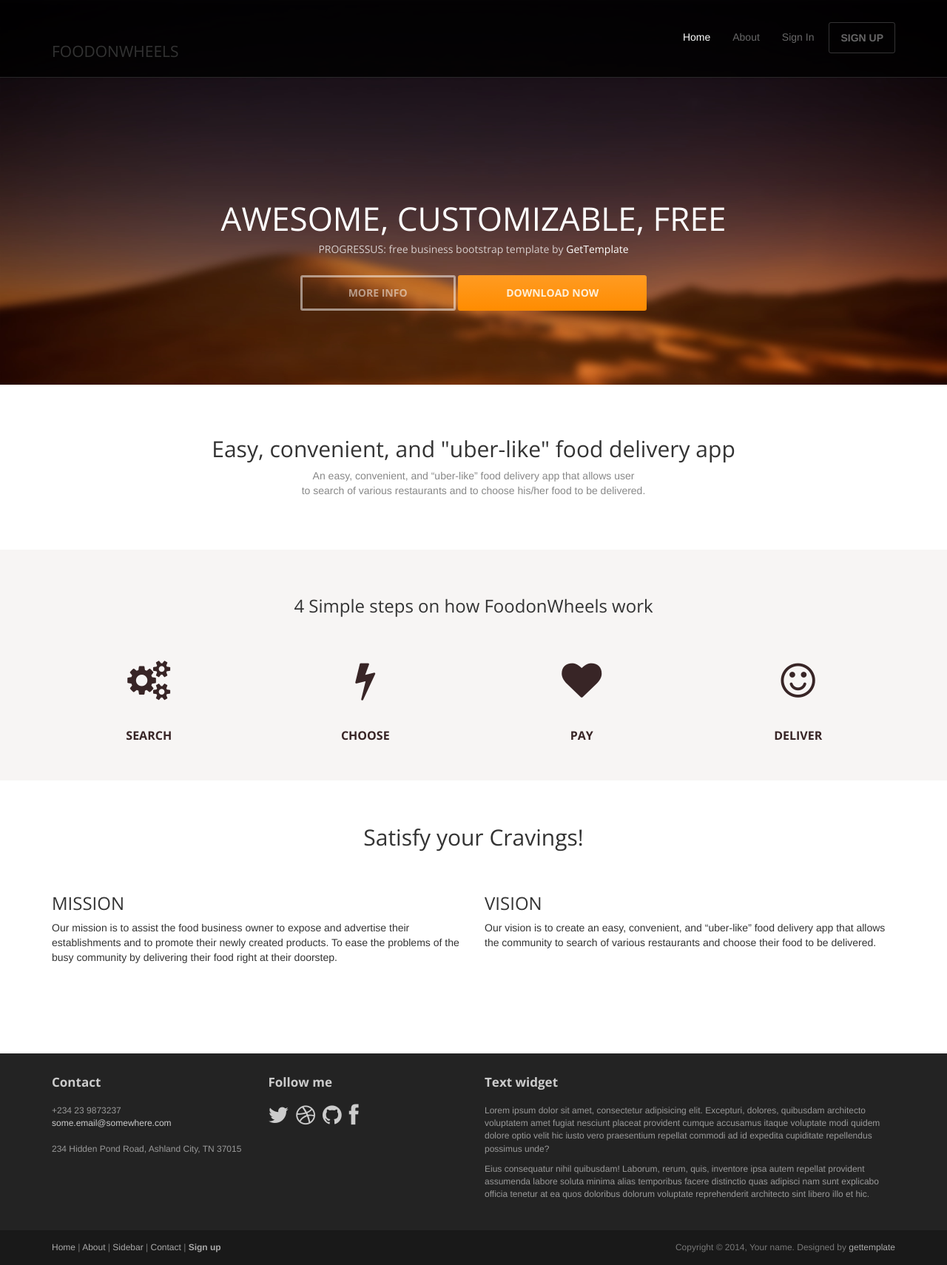
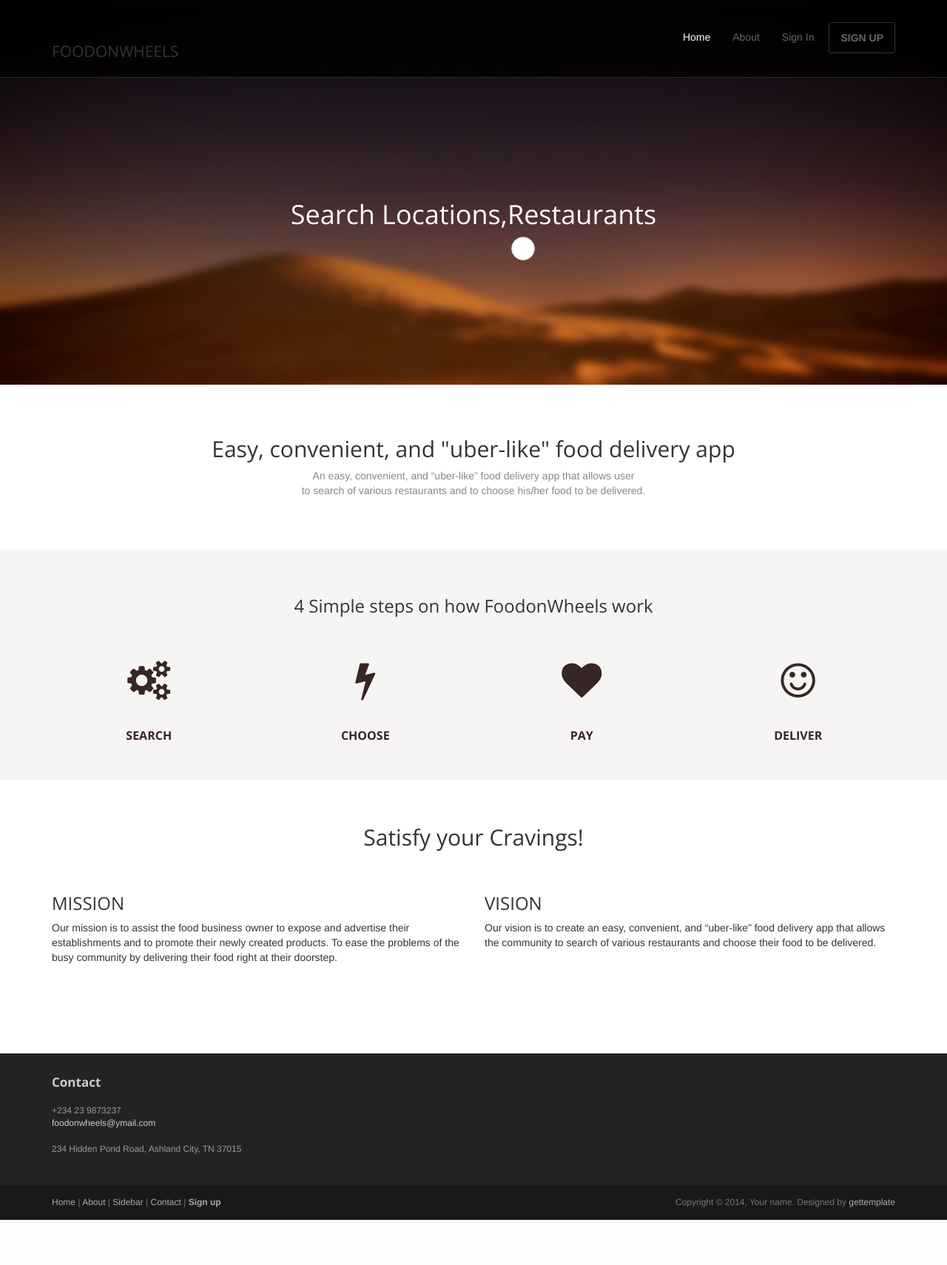
Before and after one commit to shannoncates/FoodDelivery, a Flask app: page / in a window 1280 px wide. Shown: the whole page at 74% size. After the commit the page ends 1649 px from the top, so only its background shows below. Run offline with Flask 2, Linux system fonts and the light colour scheme; some libraries are stand-ins or nearby versions; some web fonts are replaced.

Commit message:
Added Search Bar in Landing Page

```diff
--- /dev/null
+++ b/app/static/css/searchbar.css
@@ -0,0 +1,50 @@
+.search-form .form-group {
+  float: right !important;
+  transition: all 0.35s, border-radius 0s;
+  width: 32px;
+  height: 32px;
+  background-color: #fff;
+  box-shadow: 0 1px 1px rgba(0, 0, 0, 0.075) inset;
+  border-radius: 25px;
+  border: 1px solid #ccc;
+}
+.search-form .form-group input.form-control {
+  padding-right: 20px;
+  border: 0 none;
+  background: transparent;
+  box-shadow: none;
+  display:block;
+}
+.search-form .form-group input.form-control::-webkit-input-placeholder {
+  display: none;
+}
+.search-form .form-group input.form-control:-moz-placeholder {
+  /* Firefox 18- */
+  display: none;
+}
+.search-form .form-group input.form-control::-moz-placeholder {
+  /* Firefox 19+ */
+  display: none;
+}
+.search-form .form-group input.form-control:-ms-input-placeholder {
+  display: none;
+}
+.search-form .form-group:hover,
+.search-form .form-group.hover {
+  width: 100%;
+  border-radius: 4px 25px 25px 4px;
+}
+.search-form .form-group span.form-control-feedback {
+  position: absolute;
+  top: -1px;
+  right: -2px;
+  z-index: 2;
+  display: block;
+  width: 34px;
+  height: 34px;
+  line-height: 34px;
+  text-align: center;
+  color: #3596e0;
+  left: initial;
+  font-size: 14px;
+}
--- a/app/templates/index.html
+++ b/app/templates/index.html
@@ -17,6 +17,7 @@
 	<!-- Custom styles for our template -->
 	<link rel="stylesheet" href="static/css/bootstrap-theme.css" media="screen" >
 	<link rel="stylesheet" href="static/css/main.css">
+	<link rel="stylesheet" href="static/css/searchbar.css">
 
 	<!-- HTML5 shim and Respond.js IE8 support of HTML5 elements and media queries -->
 	<!--[if lt IE 9]>
@@ -50,12 +51,23 @@
 	<!-- Header -->
 	<header id="head">
 		<div class="container">
-			<div class="row">
-				<h1 class="lead">AWESOME, CUSTOMIZABLE, FREE</h1>
-				<p class="tagline">PROGRESSUS: free business bootstrap template by <a href="http://www.gettemplate.com/?utm_source=progressus&amp;utm_medium=template&amp;utm_campaign=progressus">GetTemplate</a></p>
-				<p><a class="btn btn-default btn-lg" role="button">MORE INFO</a> <a class="btn btn-action btn-lg" role="button">DOWNLOAD NOW</a></p>
-			</div>
-		</div>
+    <div class="row">
+        <div class="col-md-6 col-md-offset-3">
+            <h1>Search Locations,Restaurants</h1>
+        </div>
+    </div>
+    <div class="row">
+        <div class="col-md-4 col-md-offset-3">
+            <form action="" class="search-form">
+                <div class="form-group has-feedback">
+            		<label for="search" class="sr-only">Search</label>
+            		<input type="text" class="form-control" name="search" id="search" placeholder="search">
+              		<span class="glyphicon glyphicon-search form-control-feedback"></span>
+            	</div>
+            </form>
+        </div>
+    </div>
+</div>
 	</header>
 	<!-- /Header -->
 
@@ -143,30 +155,10 @@
 						<h3 class="widget-title">Contact</h3>
 						<div class="widget-body">
 							<p>+234 23 9873237<br>
-								<a href="mailto:#">some.email@somewhere.com</a><br>
+								<a href="mailto:#">foodonwheels@ymail.com</a><br>
 								<br>
 								234 Hidden Pond Road, Ashland City, TN 37015
 							</p>
-						</div>
-					</div>
-
-					<div class="col-md-3 widget">
-						<h3 class="widget-title">Follow me</h3>
-						<div class="widget-body">
-							<p class="follow-me-icons">
-								<a href=""><i class="fa fa-twitter fa-2"></i></a>
-								<a href=""><i class="fa fa-dribbble fa-2"></i></a>
-								<a href=""><i class="fa fa-github fa-2"></i></a>
-								<a href=""><i class="fa fa-facebook fa-2"></i></a>
-							</p>
-						</div>
-					</div>
-
-					<div class="col-md-6 widget">
-						<h3 class="widget-title">Text widget</h3>
-						<div class="widget-body">
-							<p>Lorem ipsum dolor sit amet, consectetur adipisicing elit. Excepturi, dolores, quibusdam architecto voluptatem amet fugiat nesciunt placeat provident cumque accusamus itaque voluptate modi quidem dolore optio velit hic iusto vero praesentium repellat commodi ad id expedita cupiditate repellendus possimus unde?</p>
-							<p>Eius consequatur nihil quibusdam! Laborum, rerum, quis, inventore ipsa autem repellat provident assumenda labore soluta minima alias temporibus facere distinctio quas adipisci nam sunt explicabo officia tenetur at ea quos doloribus dolorum voluptate reprehenderit architecto sint libero illo et hic.</p>
 						</div>
 					</div>
 
```
